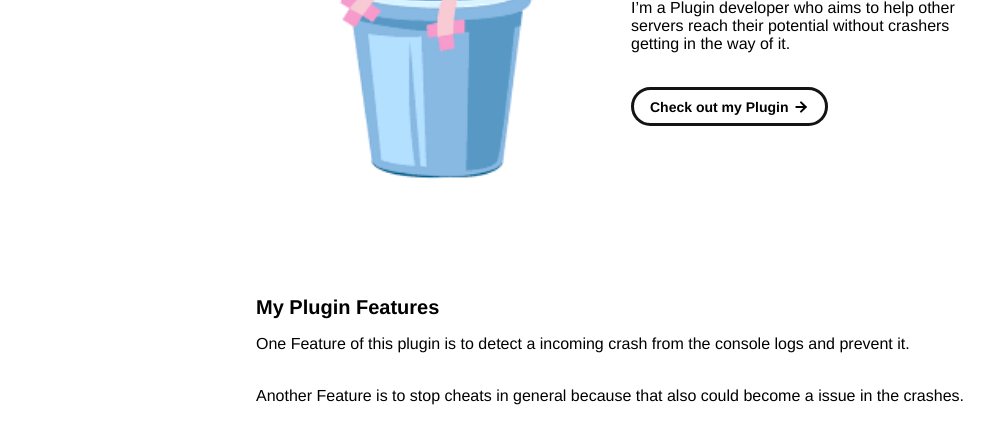
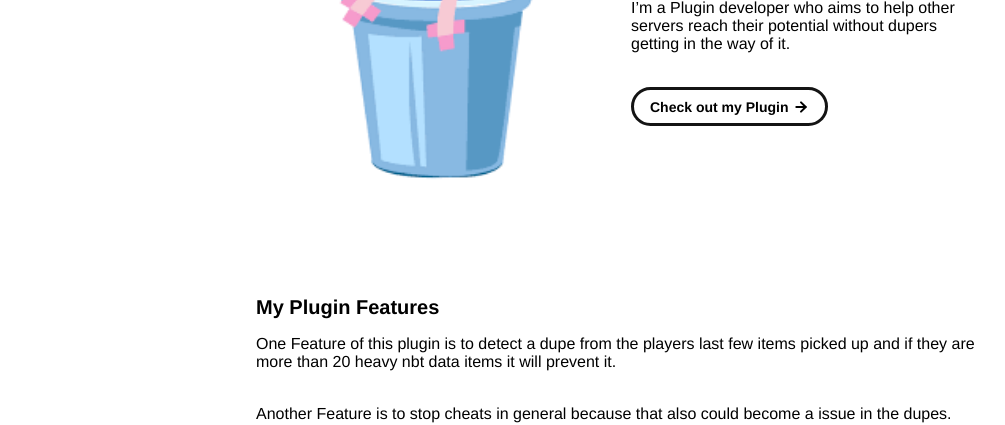
Before and after one commit to HoodiAxolotl/plugin, a plain HTML site: page index.html in a window 1280 px wide. Shown: the part 390-815 px from the top of the page, without its empty margins (19-1024 px from the left). Drawn offline with Linux system fonts and the light colour scheme.

Commit message:
Update index.html

```diff
--- a/index.html
+++ b/index.html
@@ -64,7 +64,7 @@
         <div id="portfolio-header-text-container">
             <div class="header-text">
               <span class="main-title">Hey, I'm HoodiAxolotl.</span>
-              <div class="body-text">I’m a Plugin developer who aims to help other servers reach their potential without crashers getting in the way of it.</div>
+              <div class="body-text">I’m a Plugin developer who aims to help other servers reach their potential without dupers getting in the way of it.</div>
             </div>
             <a class="button" id="my-work-link">
               <span class="button-text">Check out my Plugin</span>
@@ -83,8 +83,8 @@
       <div id="about-section">
         <span class="subheader-text">My Plugin Features</span>
         <div class="about-section-content">
-          <div class="body-text">One Feature of this plugin is to detect a incoming crash from the console logs and prevent it.</div>
-          <div class="body-text">Another Feature is to stop cheats in general because that also could become a issue in the crashes.</div>
+          <div class="body-text">One Feature of this plugin is to detect a dupe from the players last few items picked up and if they are more than 20 heavy nbt data items it will prevent it.</div>
+          <div class="body-text">Another Feature is to stop cheats in general because that also could become a issue in the dupes.</div>
         </div>
       </div>
 
```
